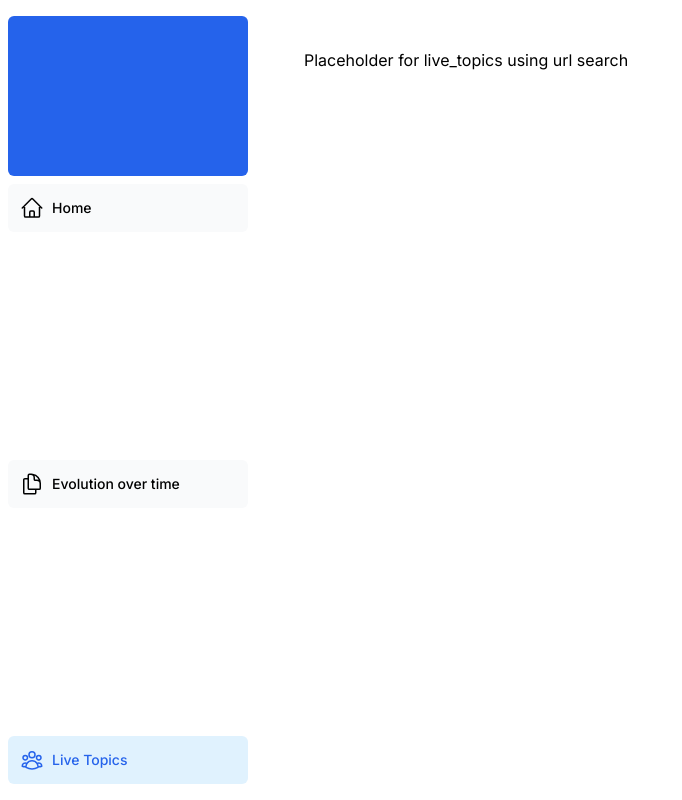
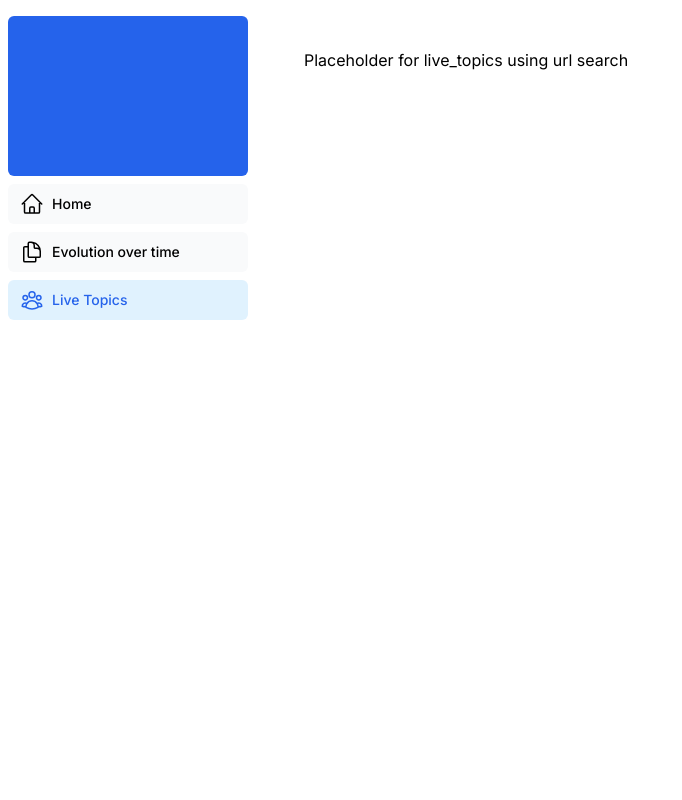
Before and after one commit to ruisp666/topics_ui_react, a Next.js app in the folder next-version/: page /dashboard/live_topics in a window 1280 px wide. Shown: the whole page, without its empty margins (0-682 px from the left). Built offline with nearby package versions, Linux system fonts and the light colour scheme; a web font is replaced by a local one.

Commit message:
Updates layout in Sidenav component
Modified the alignment of the Sidenav component on the dashboard. Changed CSS class 'justify-between' to 'center-between' to align the NavLinks centrally along the row.

```diff
--- a/next-version/app/ui/dashboard/nav-links.tsx
+++ b/next-version/app/ui/dashboard/nav-links.tsx
@@ -30,7 +30,7 @@
           <Link
             key={link.name}
             href={link.href}
-            className={clsx("flex h-[48px]  grow items-center justify-center gap-2 rounded-md bg-gray-50 p-3 text-sm font-medium hover:bg-sky-100 hover:text-blue-600 md:flex-none md:justify-start md:p-2 md:px-3",
+            className={clsx("flex h-[40px]  grow items-center justify-center gap-2 rounded-md bg-gray-50 p-3 text-sm font-medium hover:bg-sky-100 hover:text-blue-600 md:flex-none md:justify-start md:p-2 md:px-3",
             {
               'bg-sky-100 text-blue-600': pathname === link.href,
             },
--- a/next-version/app/ui/dashboard/sidenav.tsx
+++ b/next-version/app/ui/dashboard/sidenav.tsx
@@ -10,7 +10,7 @@
         href="/"
       >
       </Link>
-      <div className="flex grow flex-row justify-between space-x-2 md:flex-col md:space-x-0 md:space-y-2">
+      <div className="flex grow flex-row center-between space-x-2 md:flex-col md:space-x-0 md:space-y-2">
         <NavLinks />
       </div>
     </div>
```
